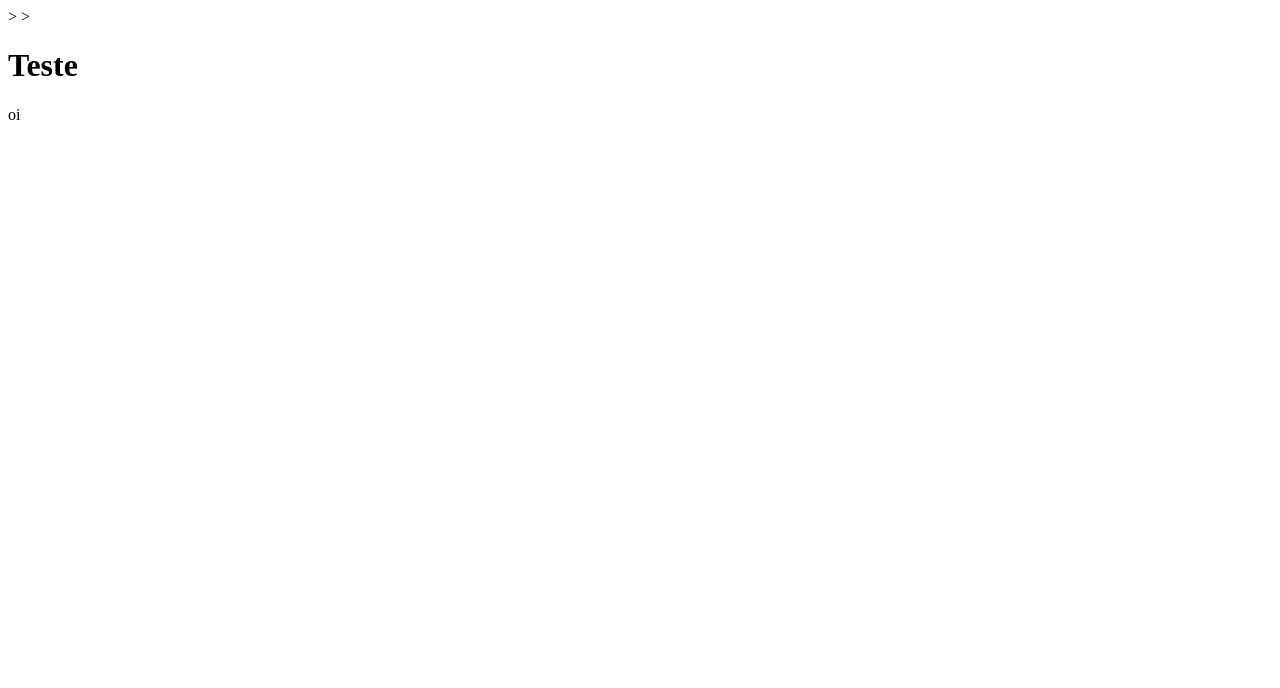
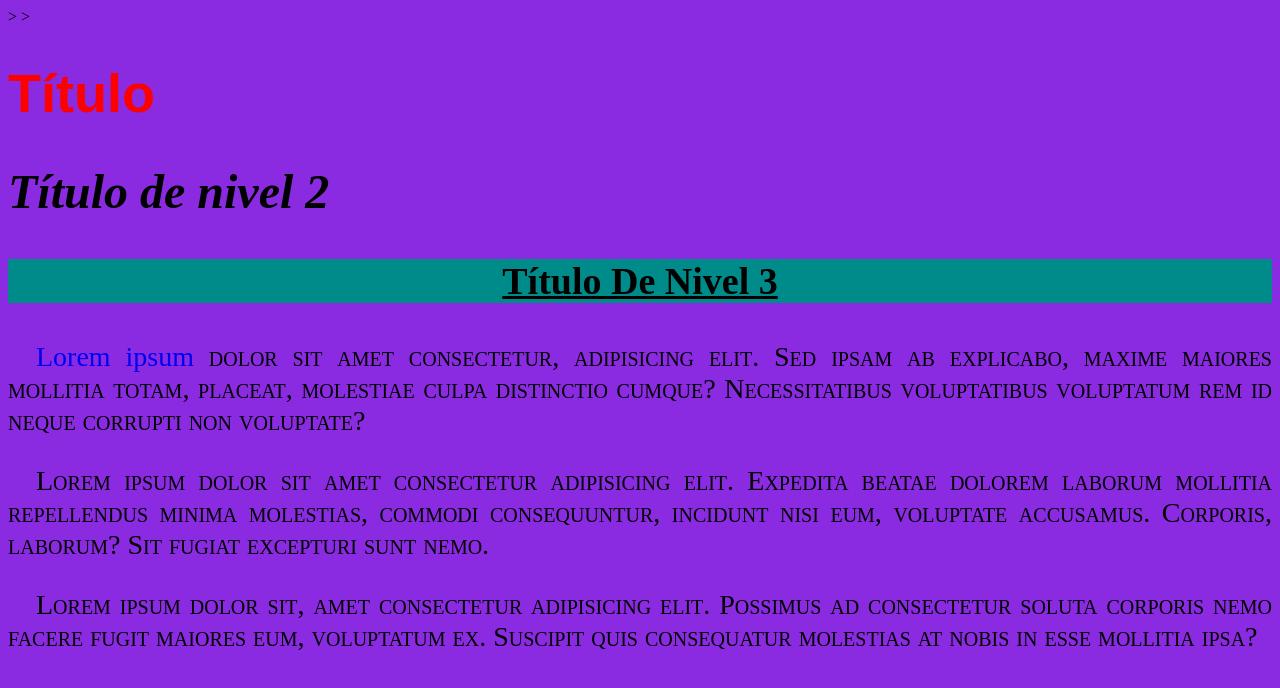
Before and after one commit to Gilberto-Marques/JavaScript, a plain HTML site: page ser_front_end/estrutura_base.html in a window 1280 px wide. Drawn offline with Linux system fonts and the light colour scheme.

Commit message:
introducao ao CSS

```diff
--- a/ser_front_end/estrutura_base.html
+++ b/ser_front_end/estrutura_base.html
@@ -6,10 +6,20 @@
     <meta name="description" content="descrição da página">
     <meta name="author" content="Gilberto">
     <meta name="keywords" content="html, css, javascript"><!--filtro do que se trata a página-->
+    <link rel="stylesheet" href="introducao.css">
 
 </head>
 <body>
-    <h1>Teste</h1>
-    <p>oi</p>
+    <h1>Título</h1>
+
+    <h2>Título de nivel 2</h2>
+
+    <h3>Título de nivel 3</h3>
+
+    <p><a href="#">Lorem ipsum</a> dolor sit amet consectetur, adipisicing elit. Sed ipsam ab explicabo, maxime maiores mollitia totam, placeat, molestiae culpa distinctio cumque? Necessitatibus voluptatibus voluptatum rem id neque corrupti non voluptate?</p>
+
+    <p>Lorem ipsum dolor sit amet consectetur adipisicing elit. Expedita beatae dolorem laborum mollitia repellendus minima molestias, commodi consequuntur, incidunt nisi eum, voluptate accusamus. Corporis, laborum? Sit fugiat excepturi sunt nemo.</p>
+
+    <p>Lorem ipsum dolor sit, amet consectetur adipisicing elit. Possimus ad consectetur soluta corporis nemo facere fugit maiores eum, voluptatum ex. Suscipit quis consequatur molestias at nobis in esse mollitia ipsa?</p>
 </body>
 </html>
--- /dev/null
+++ b/ser_front_end/introducao.css
@@ -0,0 +1,36 @@
+body{
+    background-color: blueviolet;
+}
+
+h1{
+    color: red;
+    font-family: Arial, Arial, Helvetica, sans-serif;
+    font-size: 54px;
+}
+
+h2{
+    font-size: 48px;
+    font-style: italic;
+}
+
+h3{
+    font-size: 38px;
+    text-transform: capitalize;
+    text-align: center;
+    text-decoration: underline;
+    background-color: darkcyan;
+
+}
+
+p{
+    text-indent: 28px;
+    font-size: 28px;
+    text-align: justify;
+    font-variant: small-caps;
+    /*comentário CSS*/
+}
+
+a{
+    text-decoration: none;
+    font-variant: normal;
+}
```
